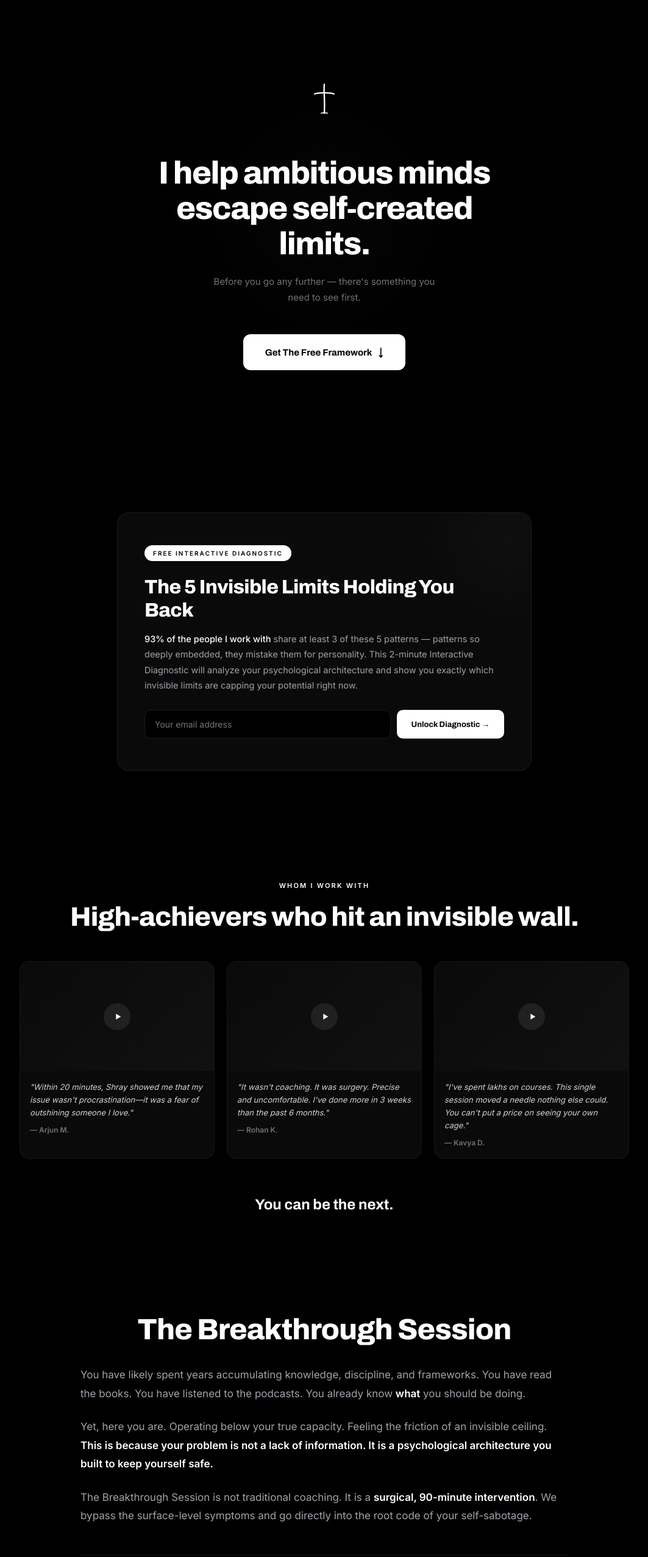
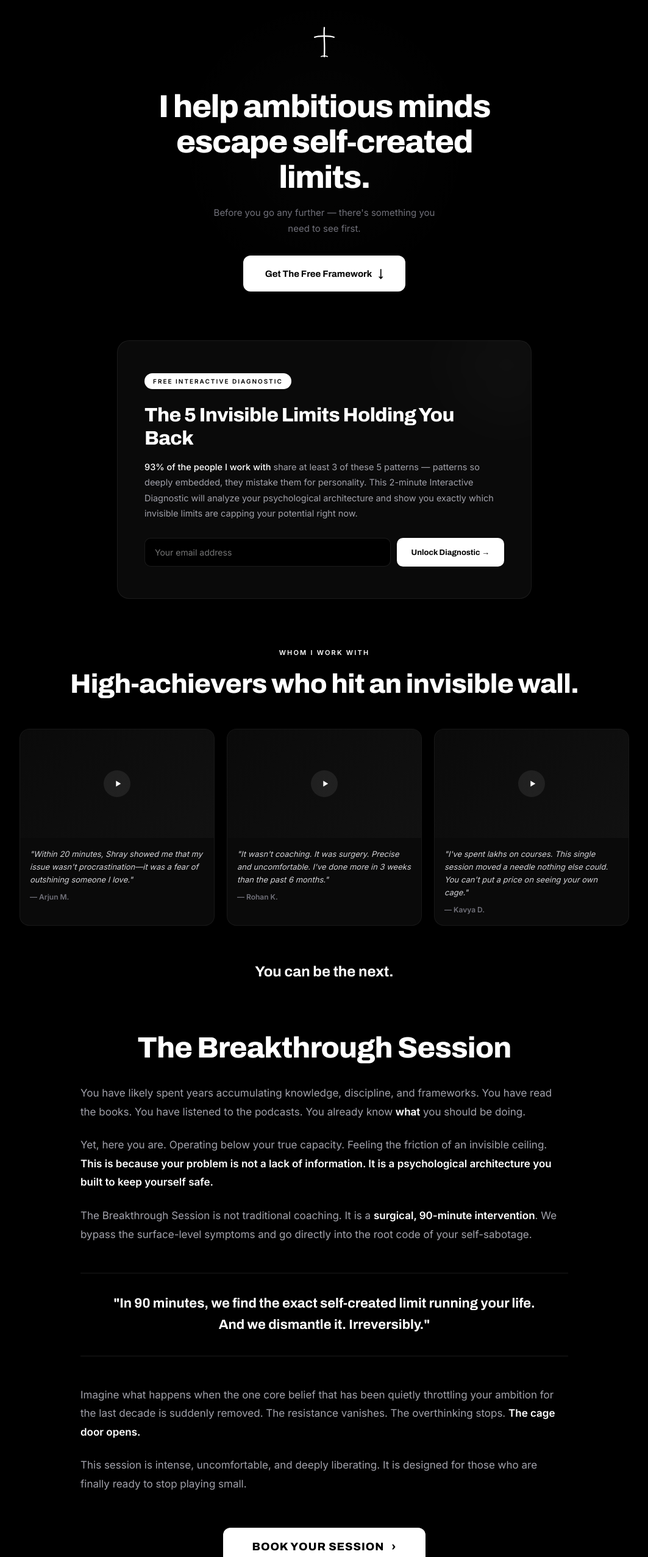
Before and after one commit to Shray248/thethresholdprogram, a website: page index.html in a window 1280 px wide. Shown: the part 40-2593 px from the top of the page at 61% size, without its empty margins (108-1171 px from the left). Drawn offline with Linux system fonts and the light colour scheme.

Commit message:
Reduce section padding gaps and update price to 1999

```diff
--- a/backend/src/config/index.js
+++ b/backend/src/config/index.js
@@ -44,9 +44,9 @@
   },
 
   // ─── Program Pricing (in paise) ────────────────────────
-  // 1 Breakthrough Session = ₹4,999 = 499,900 paise
+  // 1 Breakthrough Session = ₹1,999 = 199,900 paise
   pricing: {
-    programPriceInr: parseInt(process.env.PROGRAM_PRICE_INR, 10) || 499900,
+    programPriceInr: parseInt(process.env.PROGRAM_PRICE_INR, 10) || 199900,
   },
 };
 
--- a/index.html
+++ b/index.html
@@ -55,8 +55,7 @@
       flex-direction: column;
       align-items: center;
       text-align: center;
-      padding: 100px 24px 80px;
-      min-height: 100vh;
+      padding: 80px 24px 40px;
       justify-content: center;
       position: relative;
     }
@@ -68,7 +67,7 @@
       background: radial-gradient(circle, rgba(255,255,255,0.018) 0%, transparent 70%);
       pointer-events: none;
     }
-    .hero-logo { margin-bottom: 56px; opacity: 0; animation: fadeIn 1s ease-out 0.2s forwards; position: relative; z-index: 2; }
+    .hero-logo { margin-bottom: 40px; opacity: 0; animation: fadeIn 1s ease-out 0.2s forwards; position: relative; z-index: 2; }
     .hero-logo svg { width: 48px; height: 58px; }
     .hero-title {
       font-family: 'Archivo', sans-serif;
@@ -77,7 +76,7 @@
       line-height: 1.12;
       color: #fff;
       max-width: 600px;
-      margin-bottom: 20px;
+      margin-bottom: 16px;
       letter-spacing: -0.03em;
       opacity: 0;
       animation: fadeIn 1s ease-out 0.35s forwards;
@@ -90,7 +89,7 @@
       color: #71717a;
       max-width: 400px;
       line-height: 1.7;
-      margin-bottom: 48px;
+      margin-bottom: 32px;
       opacity: 0;
       animation: fadeIn 1s ease-out 0.5s forwards;
       position: relative; z-index: 2;
@@ -119,7 +118,7 @@
     .hero-cta:hover .arr { transform: translateX(3px); }
 
     /* ═══════ LEAD MAGNET ═══════ */
-    .lead-section { padding: 80px 24px; }
+    .lead-section { padding: 40px 24px; }
     .lead-box {
       max-width: 680px;
       margin: 0 auto;
@@ -166,7 +165,7 @@
     .lead-success p { font-family: 'Inter', sans-serif; font-size: 14px; color: #a1a1aa; line-height: 1.6; }
 
     /* ═══════ WHOM I WORK WITH ═══════ */
-    .whom-section { padding: 100px 24px 80px; }
+    .whom-section { padding: 40px 24px; }
 
     .whom-grid {
       display: grid;
@@ -223,7 +222,7 @@
     }
 
     /* ═══════ SESSION (DEEP PERSUASION) ═══════ */
-    .session-section { padding: 80px 24px 100px; }
+    .session-section { padding: 40px 24px; }
 
     .session-content {
       max-width: 800px;
@@ -296,7 +295,7 @@
     /* ═══════ BOOKING CALENDAR (WHITE THEME, SMALLER) ═══════ */
     .booking-wrapper {
       display: none; /* Hidden until button click */
-      padding: 40px 24px 100px;
+      padding: 40px 24px 60px;
       opacity: 0;
       transition: opacity 0.5s ease;
     }
@@ -561,7 +560,7 @@
     <div class="bf-panel" id="bf-panel">
       <div class="bf-summary">
         <div class="bf-summary-info"><span>Your Session</span><span id="bf-val">—</span></div>
-        <span class="bf-summary-price">₹4,999</span>
+        <span class="bf-summary-price">₹1,999</span>
       </div>
 
       <div class="f-error" id="bf-err"></div>
@@ -740,7 +739,7 @@
     btn.disabled=true;
     try {
       const ds=`${selDate.getFullYear()}-${String(selDate.getMonth()+1).padStart(2,'0')}-${String(selDate.getDate()).padStart(2,'0')}`;
-      const data={name:n,email:em,phone:p,struggle:st,sessionDate:ds,sessionTime:selTime,amount:4999};
+      const data={name:n,email:em,phone:p,struggle:st,sessionDate:ds,sessionTime:selTime,amount:1999};
       if(typeof api!=='undefined'&&api.payments) await api.payments.initiateCheckout(data);
       else alert('Booking: '+ds+' at '+selTime+' IST\nPayment gateway will be connected to backend.');
     } catch(er){ showErr(er.message||'Something went wrong.'); }
```
